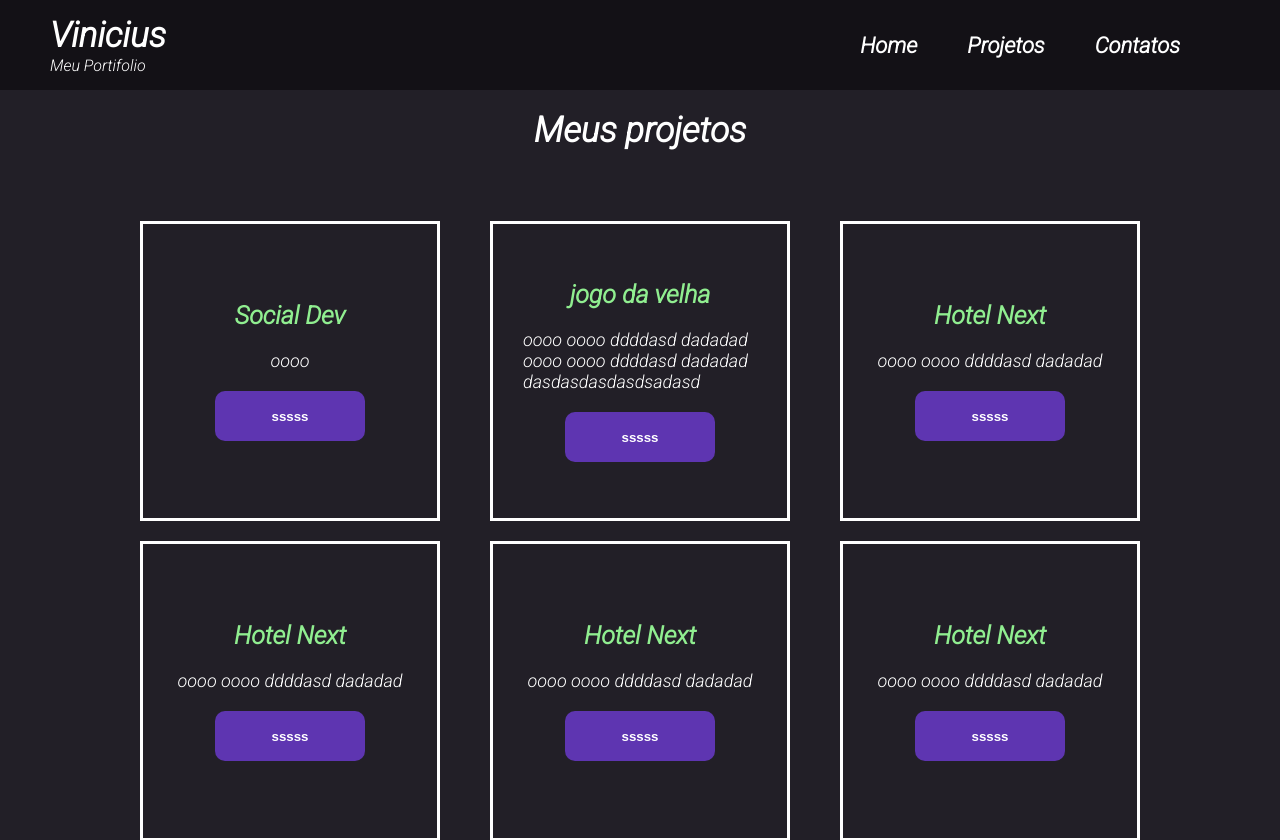
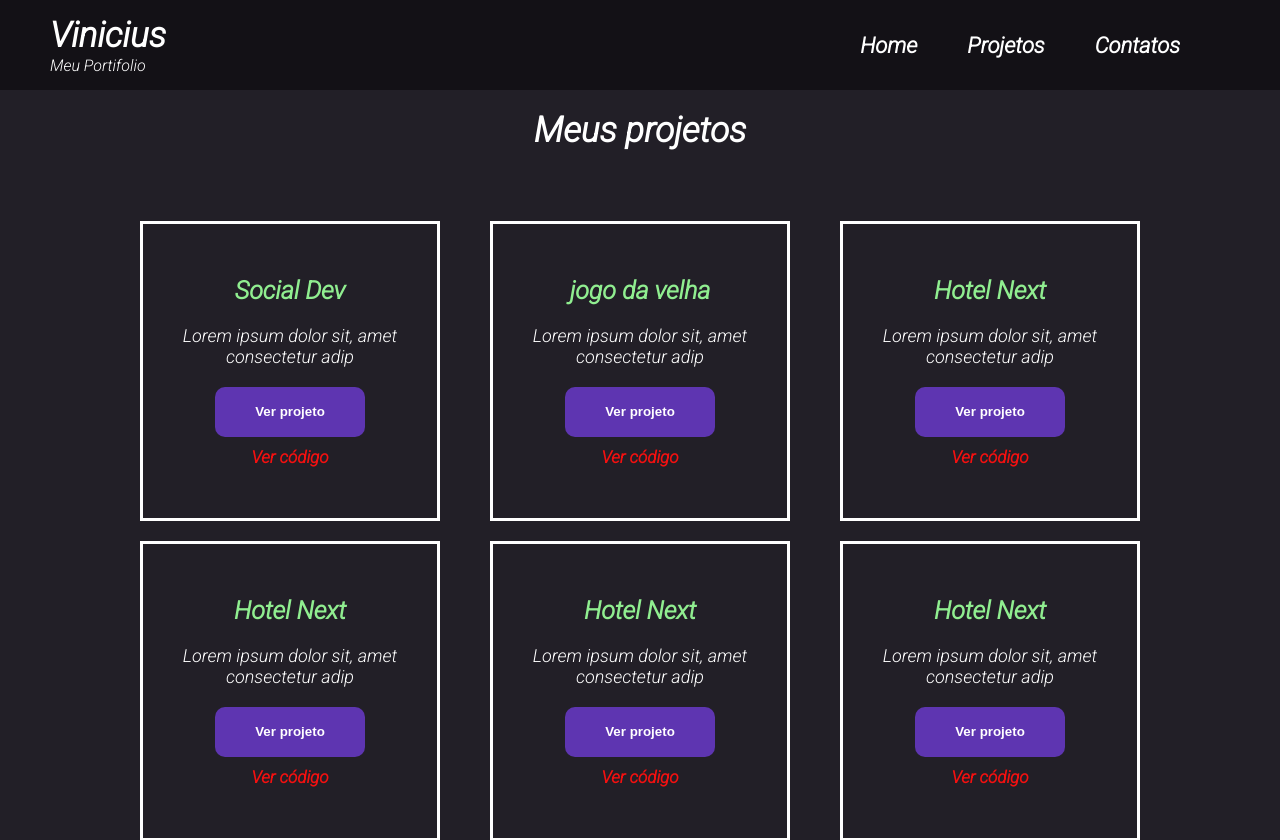
Before and after one commit to viniciusgasparino/Portifolio, a Next.js app: page /Projetos in a window 1280 px wide. Shown: the top 840 px of the page. Built offline with nearby package versions, Linux system fonts and the light colour scheme.

Commit message:
Colocado links nos botoes

```diff
--- a/pages/Projetos.jsx
+++ b/pages/Projetos.jsx
@@ -54,6 +54,14 @@ const StyledText = styled.p`
   color: white;
   font-size: 18px;
   margin: 10px 0;
+  text-align: center;
+`
+
+const StyledLink = styled.a`
+  color: #f41010;
+  text-decoration: none;
+  font-size: 17px;
+  font-weight: bold;
 `
 
 function Projetos(){
@@ -65,38 +73,45 @@ function Projetos(){
       <StyledContainer>
         <StyledCard>
           <StyledH3>Social Dev</StyledH3>
-          <StyledText>oooo</StyledText>
-          <Button text="sssss"/>
+          <StyledText>Lorem ipsum dolor sit, amet consectetur adip</StyledText>
+          <a target="_black" href="#"><Button text="Ver projeto"/></a>
+          <StyledLink href="#">Ver código</StyledLink>
         </StyledCard>
         <StyledCard>
         <StyledH3>jogo da velha</StyledH3>
-          <StyledText>oooo oooo ddddasd dadadad oooo oooo ddddasd dadadad dasdasdasdasdsadasd</StyledText>
-          <Button text="sssss"/>
+          <StyledText>Lorem ipsum dolor sit, amet consectetur adip</StyledText>
+          <a target="_black" href="#"><Button text="Ver projeto"/></a>
+          <StyledLink href="#">Ver código</StyledLink>
         </StyledCard>
         <StyledCard>
         <StyledH3>Hotel Next</StyledH3>
-          <StyledText>oooo oooo ddddasd dadadad</StyledText>
-          <Button text="sssss"/>
+          <StyledText>Lorem ipsum dolor sit, amet consectetur adip</StyledText>
+          <a target="_black" href="#"><Button text="Ver projeto"/></a>
+          <StyledLink href="#">Ver código</StyledLink>
         </StyledCard>
         <StyledCard>
         <StyledH3>Hotel Next</StyledH3>
-          <StyledText>oooo oooo ddddasd dadadad</StyledText>
-          <Button text="sssss"/>
+          <StyledText>Lorem ipsum dolor sit, amet consectetur adip</StyledText>
+          <a target="_black" href="#"><Button text="Ver projeto"/></a>
+          <StyledLink href="#">Ver código</StyledLink>
         </StyledCard>
         <StyledCard>
         <StyledH3>Hotel Next</StyledH3>
-          <StyledText>oooo oooo ddddasd dadadad</StyledText>
-          <Button text="sssss"/>
+          <StyledText>Lorem ipsum dolor sit, amet consectetur adip</StyledText>
+          <a target="_black" href="#"><Button text="Ver projeto"/></a>
+          <StyledLink href="#">Ver código</StyledLink>
         </StyledCard>
         <StyledCard>
         <StyledH3>Hotel Next</StyledH3>
-          <StyledText>oooo oooo ddddasd dadadad</StyledText>
-          <Button text="sssss"/>
+          <StyledText>Lorem ipsum dolor sit, amet consectetur adip</StyledText>
+          <a target="_black" href="#"><Button text="Ver projeto"/></a>
+          <StyledLink href="#">Ver código</StyledLink>
         </StyledCard>
         <StyledCard>
         <StyledH3>Hotel Next</StyledH3>
-          <StyledText>oooo oooo ddddasd dadadad</StyledText>
-          <Button text="sssss"/>
+          <StyledText>Lorem ipsum dolor sit, amet consectetur adip</StyledText>
+          <a target="_black" href="#"><Button text="Ver projeto"/></a>
+          <StyledLink href="#">Ver código</StyledLink>
         </StyledCard>
       </StyledContainer>~
       </StyledCenter>
--- a/src/components/footer/Footer.jsx
+++ b/src/components/footer/Footer.jsx
@@ -6,7 +6,7 @@ const StyledFooter = styled.footer`
   padding: 20px 0;
   color: white;
   font-size: 20px;
-  height: 50px;
+  min-height: 100px;
 `
 
 function Footer(){
--- a/src/components/header/Header.jsx
+++ b/src/components/header/Header.jsx
@@ -50,7 +50,6 @@ const StyledUl = styled.ul`
     text-decoration: none;
   }
 
-
 `
 
 function Header(){
```
Also changed, not shown: src/components/section/Section.jsx (+9 -8 lines), 1 other file (tests, documents, lock files or other folders).
